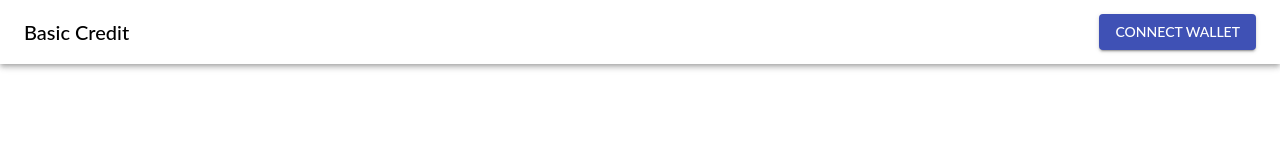
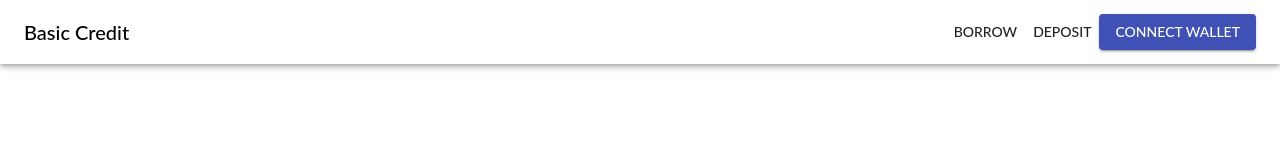
Before and after one commit to basiccredit/basiccredit-webapp, a React (Create React App) app: page / in a window 1280 px wide. Shown: the top 160 px of the page. Built offline with nearby package versions, Linux system fonts and the light colour scheme.

Commit message:
Add header

```diff
--- a/src/layout/components/Header.tsx
+++ b/src/layout/components/Header.tsx
@@ -1,4 +1,4 @@
-import { createStyles, makeStyles, Theme } from '@material-ui/core';
+import { Button, createStyles, makeStyles, Theme } from '@material-ui/core';
 import AppBar from '@material-ui/core/AppBar';
 import Toolbar from '@material-ui/core/Toolbar';
 import Typography from '@material-ui/core/Typography';
@@ -27,6 +27,8 @@ const Header = (): JSX.Element => {
           <Typography variant="h6" className={classes.title}>
             Basic Credit
           </Typography>
+          <Button>Borrow</Button>
+          <Button>Deposit</Button>
           <WalletButton />
         </Toolbar>
       </AppBar>
--- a/src/theme/index.tsx
+++ b/src/theme/index.tsx
@@ -1,6 +1,4 @@
 import { createMuiTheme } from "@material-ui/core";
-import createPalette from "@material-ui/core/styles/createPalette";
-import createTypography from "@material-ui/core/styles/createTypography";
 
 export const theme = createMuiTheme({
   typography: {
```
Also changed, not shown: src/assets/basic-credit-main-logo.png (added), src/assets/logo.png (added).
